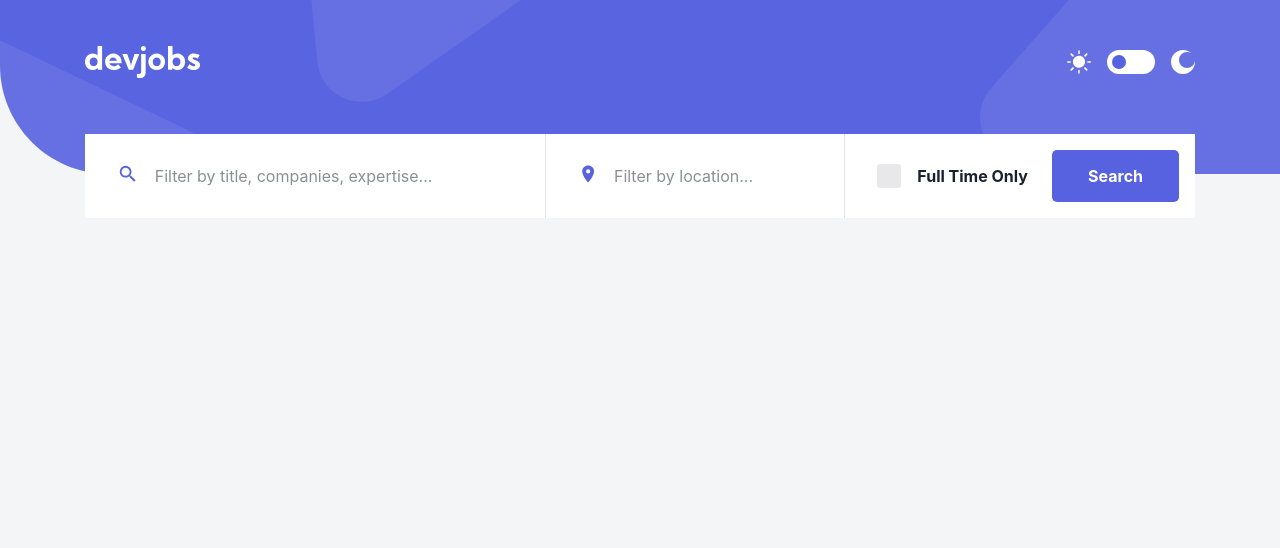
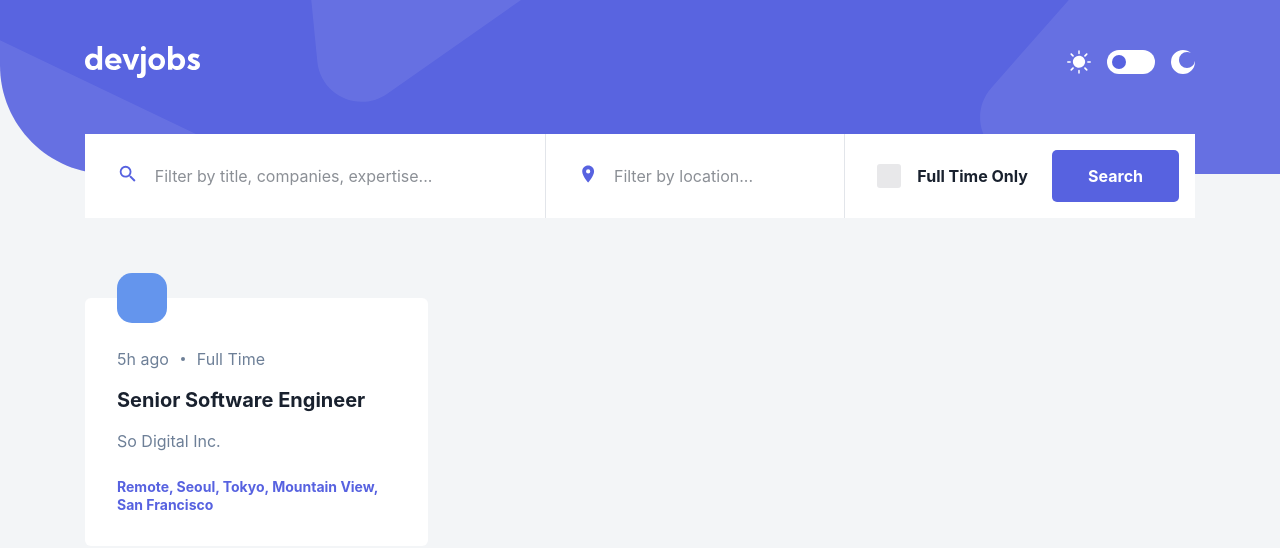
Before and after one commit to ciandm/github-jobs-api, a React (Create React App) app: page / in a window 1280 px wide. Shown: the top 548 px of the page. Built offline with nearby package versions, Linux system fonts and the light colour scheme.

Commit message:
job board and job card created

```diff
--- a/src/App.jsx
+++ b/src/App.jsx
@@ -2,6 +2,7 @@ import ThemeProvider from './theme/ThemeProvider';
 import Form from './components/Form/Form';
 import AppContainer from './App.styled';
 import Header from './components/Header/Header';
+import JobBoard from './components/JobBoard/JobBoard';
 
 function App() {
   return (
@@ -9,6 +10,7 @@ function App() {
       <Header />
       <AppContainer>
         <Form />
+        <JobBoard />
       </AppContainer>
     </ThemeProvider>
   );
--- a/src/components/JobBoard/JobBoard.jsx
+++ b/src/components/JobBoard/JobBoard.jsx
@@ -1,12 +1,22 @@
 import React from 'react'
+import * as Styled from './JobBoard.styled';
+import { useTheme } from '../../theme/ThemeProvider';
+import JobCard from '../JobCard/JobCard';
 
 function JobBoard({
   jobs
 }) {
+
+  const {
+    dark
+  } = useTheme()
+
   return (
-    <div>
-
-    </div>
+    <Styled.JobBoard>
+      <JobCard
+        dark={dark}
+      />
+    </Styled.JobBoard>
   )
 }
 
--- a/src/components/JobBoard/JobBoard.styled.js
+++ b/src/components/JobBoard/JobBoard.styled.js
@@ -1,8 +1,10 @@
 import styled from 'styled-components';
 
 export const JobBoard = styled.main`
+  display: grid;
   grid-template-columns: repeat(12, 1fr);
   grid-auto-rows: min-content;
   gap: 3rem 4rem;
   margin-top: 8rem;
+  width: 100%;
 `
--- /dev/null
+++ b/src/components/JobCard/JobCard.jsx
@@ -0,0 +1,35 @@
+import React from 'react'
+import PropTypes from 'prop-types';
+import * as Styled from './JobCard.styled'
+
+function JobCard({
+  job,
+  ...restProps
+}) {
+  return (
+    <Styled.Card
+      {...restProps}
+    >
+      <Styled.Logo />
+      <Styled.Header>
+        <Styled.HeaderItem>5h ago</Styled.HeaderItem>
+        <span />
+        <Styled.HeaderItem>Full Time</Styled.HeaderItem>
+      </Styled.Header>
+      <Styled.Title
+        {...restProps}
+      >
+        Senior Software Engineer
+      </Styled.Title>
+      <Styled.Company>
+        So Digital Inc.
+      </Styled.Company>
+      <Styled.Location>
+        Remote, Seoul, Tokyo, Mountain View, San Francisco
+      </Styled.Location>
+
+    </Styled.Card>
+  )
+}
+
+export default JobCard
--- /dev/null
+++ b/src/components/JobCard/JobCard.styled.js
@@ -0,0 +1,58 @@
+import styled from 'styled-components';
+import {
+  h3,
+  h4,
+  body
+} from '../../theme/typography';
+
+export const Card = styled.div`
+  background-color: ${({ dark, theme }) => dark ? theme.colors.primary['veryDarkBlue'] : theme.colors.secondary['white']};
+  border-radius: 6px;
+  display: flex;
+  flex-direction: column;
+  grid-column: span 4;
+  padding: 4.8rem 3.2rem 3.2rem 3.2rem;
+  position: relative;
+`
+
+export const Logo = styled.div`
+  background-color: cornflowerblue;
+  border-radius: 1.5rem;
+  height: 5rem;
+  position: absolute;
+  top: calc(0% - 25px);
+  width: 5rem;
+`
+
+export const Header = styled.div`
+  align-items: center;
+  color: ${({ theme }) => theme.colors.secondary['darkGrey']};
+  display: flex;
+  margin-bottom: 1.6rem;
+
+  & span {
+    background-color: ${({ theme }) => theme.colors.secondary['darkGrey']};
+    border-radius: 4px;
+    height: 4px;
+    margin: 0 1.2rem;
+    width: 4px;
+  }
+`
+
+export const HeaderItem = styled(body)`
+  color: inherit;
+`
+
+export const Title = styled(h3)`
+  color: ${({ dark, theme }) => dark ? theme.colors.secondary['white'] : theme.colors.primary['veryDarkBlue']};
+  margin-bottom: 1.6rem;
+`
+
+export const Company = styled(body)`
+  color: ${({ theme }) => theme.colors.secondary['darkGrey']};
+  margin-bottom: 24px;
+`
+
+export const Location = styled(h4)`
+  color: ${({ theme }) => theme.colors.primary['violet']};
+`
```
Also changed, not shown: 1 other file (tests, documents, lock files or other folders).
